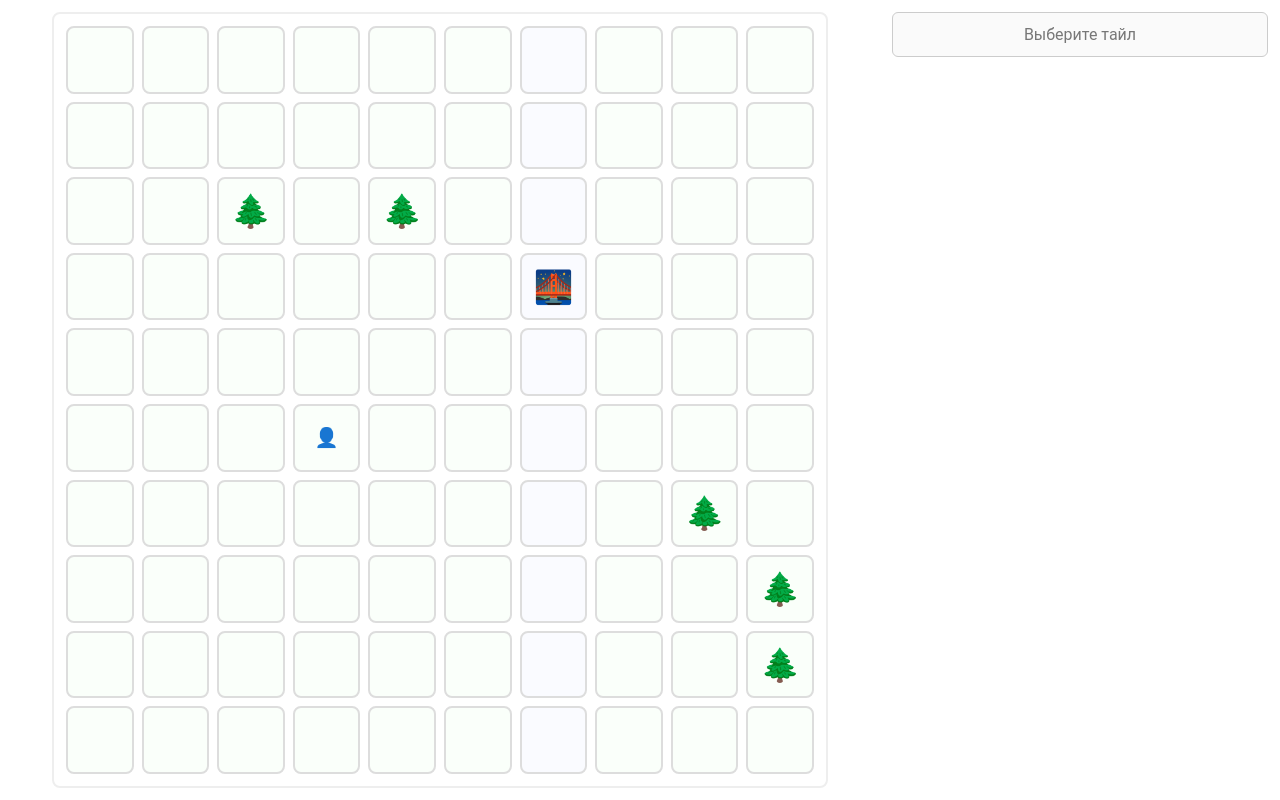
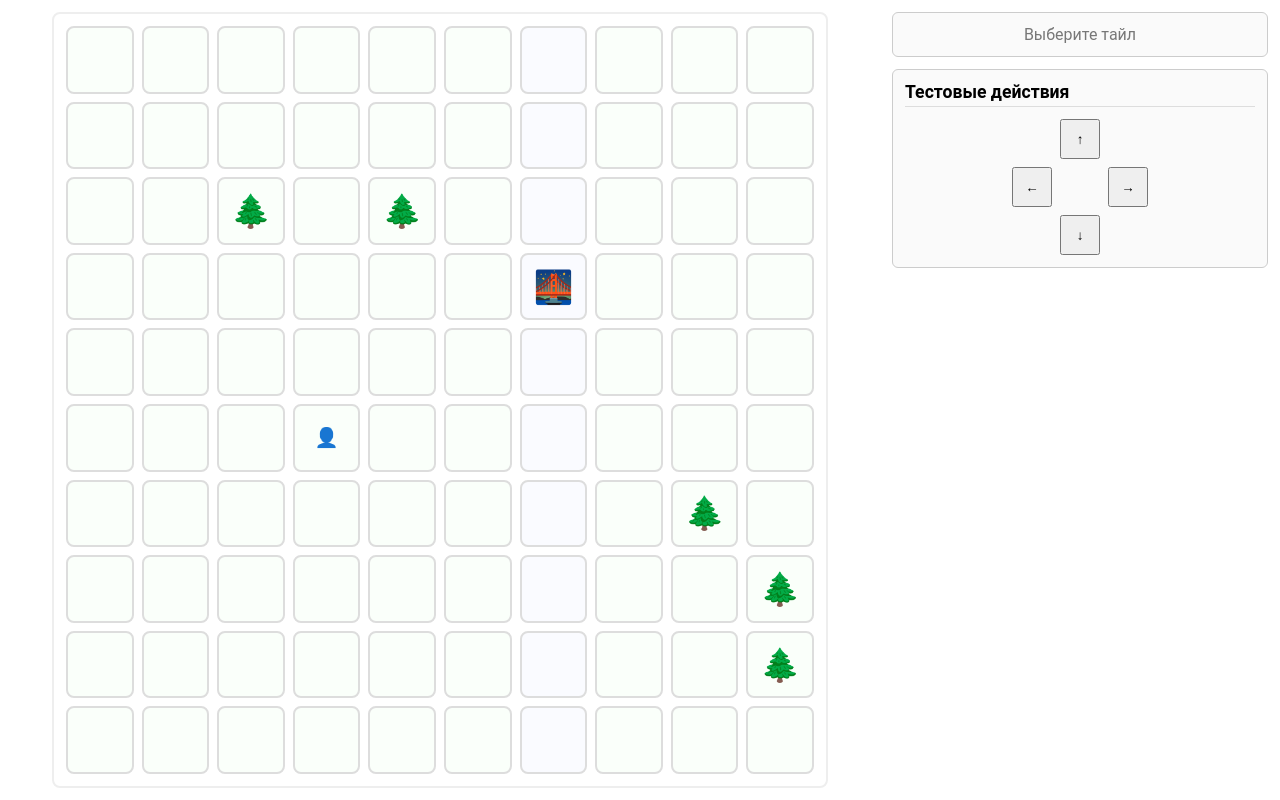
Before and after one commit to theqoqqi/ai-survival-sim, a React (Create React App) app: page / in a window 1280 px wide. Built offline with nearby package versions, Linux system fonts and the light colour scheme.

Commit message:
feat: add action support to MainScreen

```diff
--- a/src/components/screens/MainScreen.tsx
+++ b/src/components/screens/MainScreen.tsx
@@ -7,11 +7,14 @@ import WorldMap from '../../core/WorldMap';
 import { createTestWorld } from '../../presets/testWorld';
 import Entity from '../../core/Entity';
 import { EntityDetailsPanel } from '../sidebar/EntityDetailsPanel';
+import Action from '../../core/actions/Action';
+import { TestActionsPanel } from '../sidebar/TestActionsPanel';
 
 export default function MainScreen() {
     const [selectedTile, setSelectedTile] = React.useState<Tile | null>(null);
     const [selectedEntity, setSelectedEntity] = React.useState<Entity | null>(null);
     const [worldMap, setWorldMap] = React.useState<WorldMap | null>(null);
+    const [appliedActions, setAppliedActions] = React.useState<Action<any>[]>([]);
     const onClickTile = (tile: Tile) => {
         setSelectedTile(tile);
         setSelectedEntity(null);
@@ -32,6 +35,7 @@ export default function MainScreen() {
         <div className={styles.mainScreen}>
             <div className={styles.worldMapContainer}>
                 <WorldMapView
+                    key={appliedActions.length}
                     worldMap={worldMap}
                     onClickTile={onClickTile}
                 />
@@ -44,6 +48,12 @@ export default function MainScreen() {
                         onClickEntity={onClickEntity}
                     />
                 )}
+                <TestActionsPanel
+                    worldMap={worldMap}
+                    onApplyAction={(action) => {
+                        setAppliedActions([...appliedActions, action]);
+                    }}
+                />
             </div>
         </div>
     );
```
